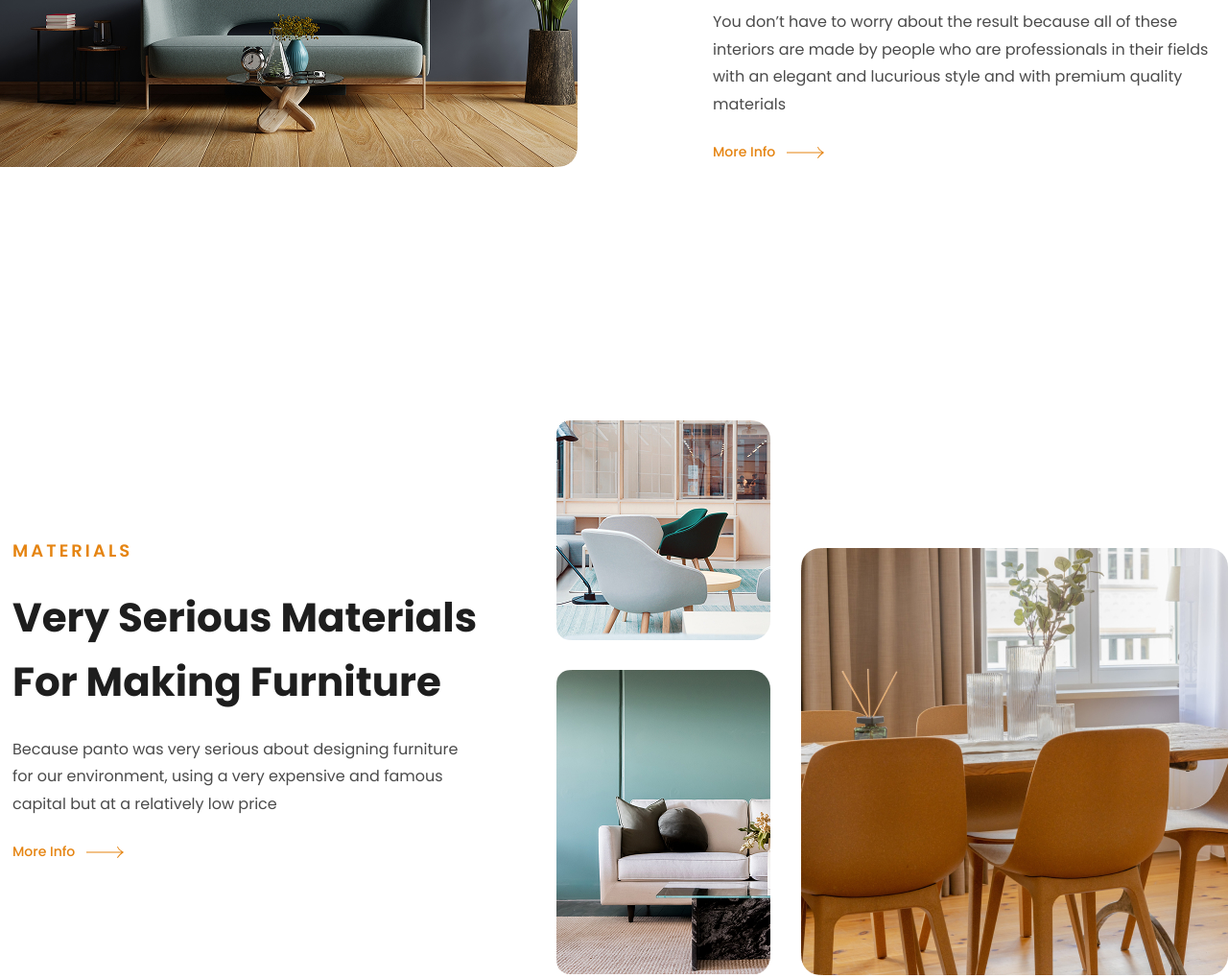
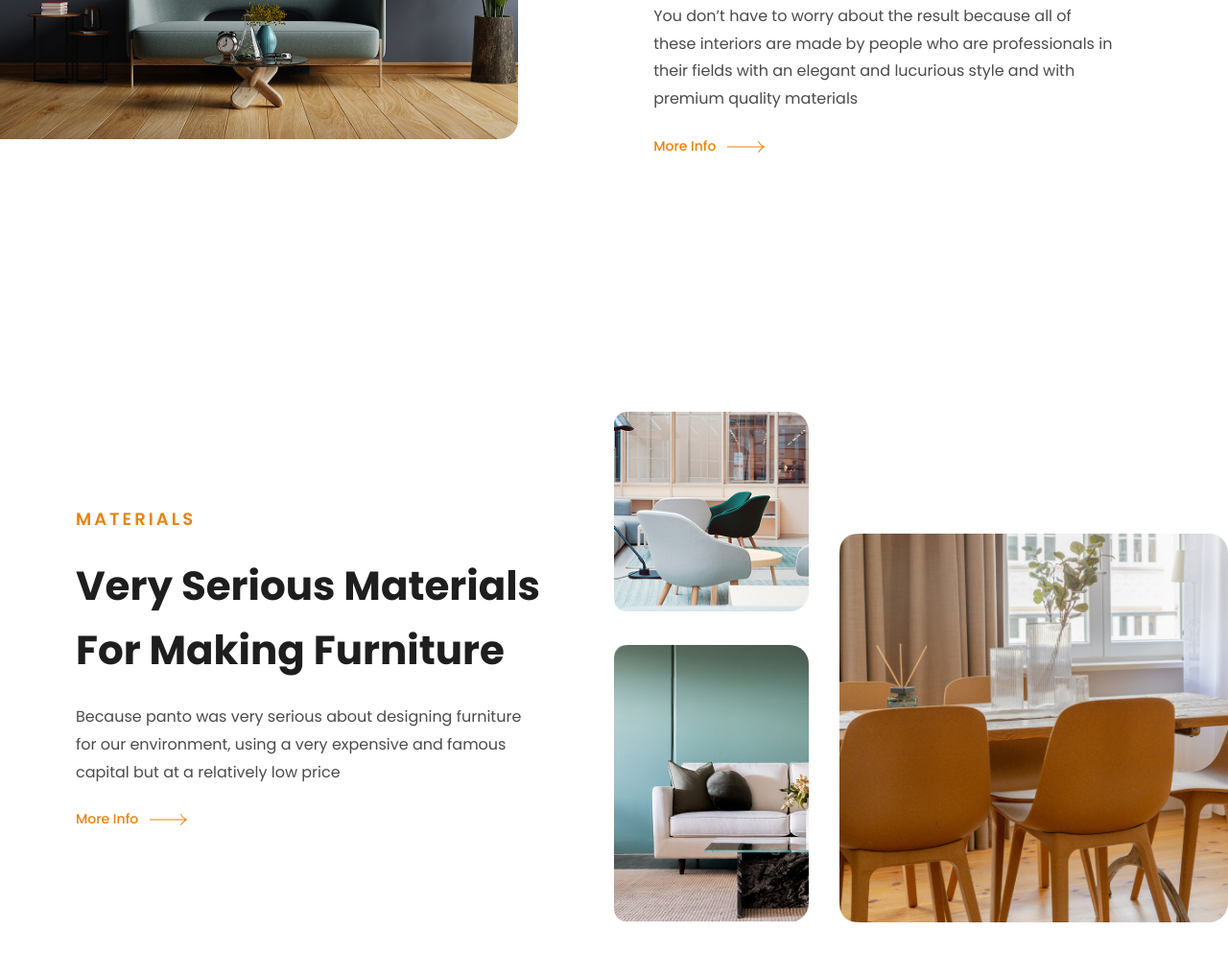
Before and after one commit to Kodzigor/panto_landing, a website built with Vite: page index.html in a window 1280 px wide. Shown: the part 1790-2809 px from the top of the page at 96% size. After the commit the page ends 2754 px from the top, so only its background shows below. Built offline with nearby package versions, Linux system fonts and the light colour scheme; files whose address does not match are found by name.

Commit message:
fix: fix materials images width

```diff
--- a/src/scss/sections/materials.scss
+++ b/src/scss/sections/materials.scss
@@ -39,9 +39,10 @@
     @include media(xl) {
       display: grid;
       grid-template-columns: 1fr 2fr;
-      grid-template-rows: 229px 317px;
+      grid-template-rows: auto;
       align-items: end;
 
+      width: 50%;
       margin-right: 0;
       margin-left: 80px;
 
--- a/src/scss/sections/text-block.scss
+++ b/src/scss/sections/text-block.scss
@@ -7,8 +7,8 @@
   }
 
   &__container {
-    max-width: 1440px;
-    width: 100%;
+    // max-width: 1440px;
+    // width: 100%;
     padding: 80px 21px 0;
     margin: 0 auto;
 
@@ -26,7 +26,7 @@
     margin-bottom: 32px;
 
     @include media(xl) {
-      width: 556px;
+      width: 38.6%;
       padding-right: 13px;
       margin-bottom: 0;
     }
@@ -51,9 +51,15 @@
     }
 
     @include media(xl) {
+      width: 42.2%;
       margin-right: 141px;
 
+      picture {
+        width: 100%;
+      }
+
       picture img {
+        width: 100%;
         border-radius: 0 20px 20px 0;
       }
     }
```
